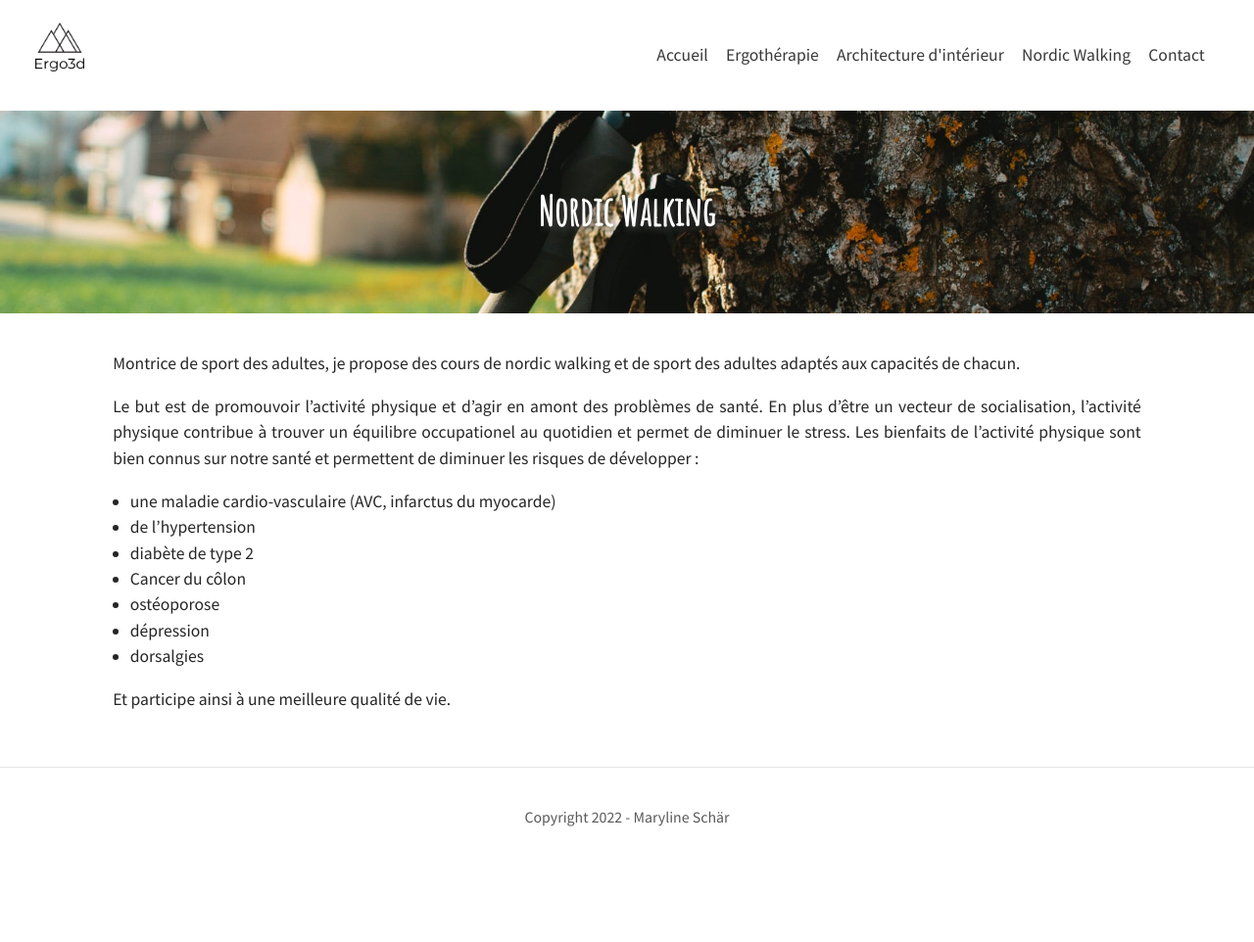
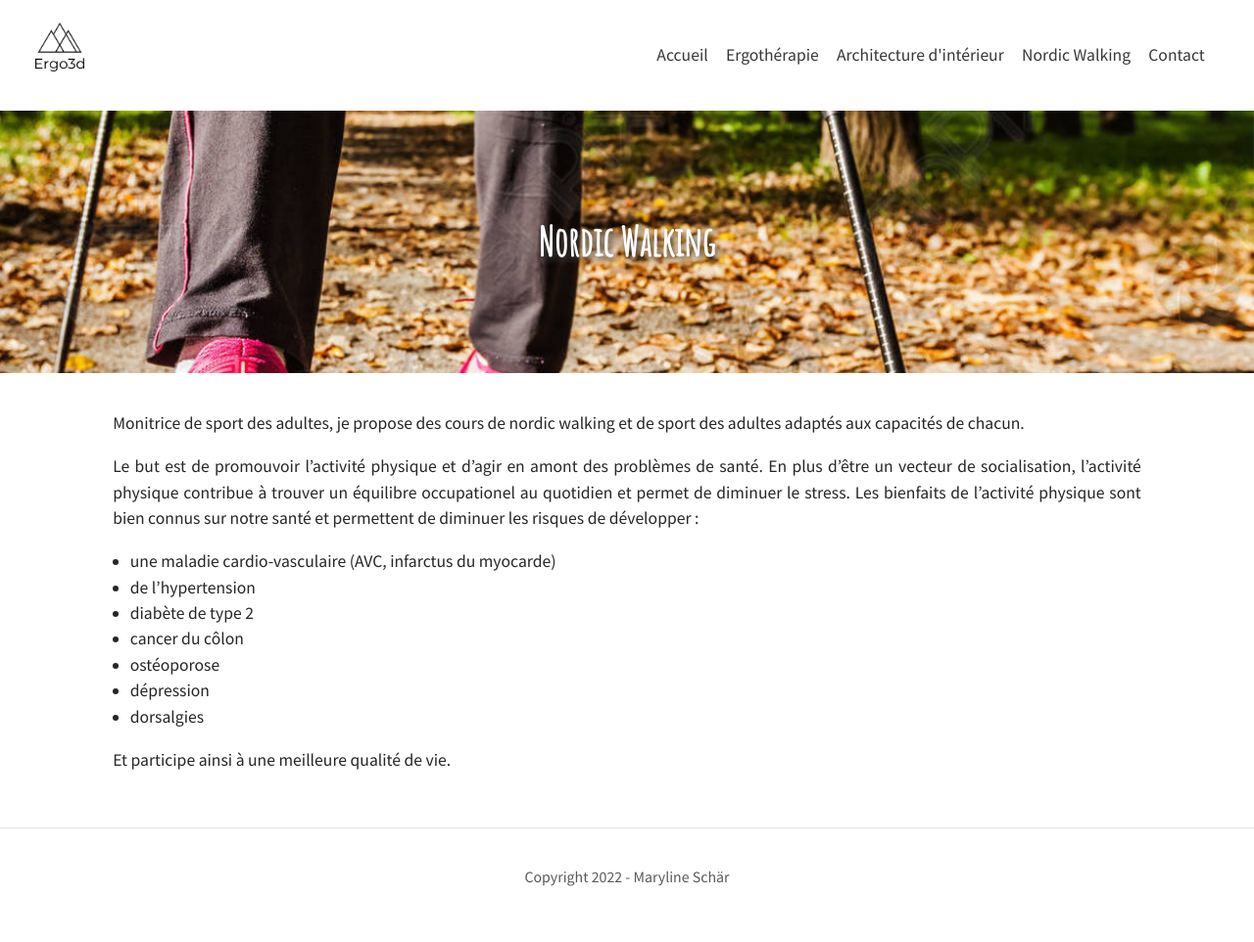
Before and after one commit to marschar/marschar.github.io, a Jekyll site: the page built from pages/nordic-walking.markdown, in a window 1280 px wide. Shown: the whole page at 98% size. Built offline with Jekyll 4.4.1, drawn with Linux system fonts in a browser that asks for light colours; before the commit the page ends 901 px from its top, so only the background shows below that.

Commit message:
Improve header

```diff
--- a/_sass/layouts/_posts.scss
+++ b/_sass/layouts/_posts.scss
@@ -95,7 +95,7 @@ header {
   header {
     color: var(--header-text);
     margin-bottom: 0;
-    padding: $padding-large/2.5 $padding-large;
+    padding: $padding-large/1.5 $padding-large;
 
     .meta {
       color: var(--header-text);
@@ -134,7 +134,7 @@ header {
   }
 
   @media screen and (max-width: $sm-break) {
-    background-size: 400% auto;
+    background-size: 200% auto;
   }
 }
 
--- a/pages/nordic-walking.markdown
+++ b/pages/nordic-walking.markdown
@@ -3,18 +3,18 @@ layout: page
 title: Nordic Walking
 nav-title: Nordic Walking
 permalink: /nordic-walking/
-feature-img: "assets/img/feature-img/nordic-walking2.jpeg"
+feature-img: "assets/img/feature-img/nordic-walking.jpeg"
 order: 4
 ---
 
-Montrice de sport des adultes, je propose des cours de nordic walking et de sport des adultes adaptés aux capacités de chacun.
+Monitrice de sport des adultes, je propose des cours de nordic walking et de sport des adultes adaptés aux capacités de chacun.
 
 Le but est de promouvoir l’activité physique et d’agir en amont des problèmes de santé. En plus d’être un vecteur de socialisation, l’activité physique contribue à trouver un équilibre occupationel au quotidien et permet de diminuer le stress. Les bienfaits de l’activité physique sont bien connus sur notre santé et permettent de diminuer les risques de développer :
 
 - une maladie cardio-vasculaire (AVC, infarctus du myocarde)
 - de l’hypertension
 - diabète de type 2
-- Cancer du côlon
+- cancer du côlon
 - ostéoporose
 - dépression
 - dorsalgies
```
Also changed, not shown: 1 other file.
